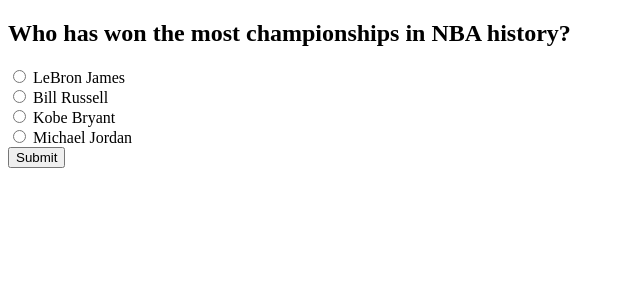
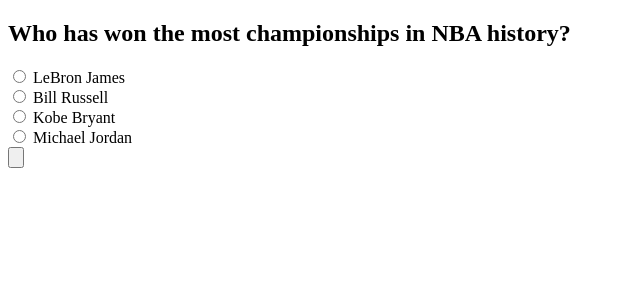
Before and after one commit to JakeKandell/quiz-site, a Django app: template quiz_site/quiz/templates/quiz/single_question.html in a window 1280 px wide. Shown: the top 300 px of the page, without its empty margins (0-640 px from the left). Run offline with Django 3.2, Linux system fonts and the light colour scheme; the template is opened without the code that fills it: values that come from a table or form of the project are taken from there, others are empty; data comes from the database, SQL or seed files in the repository.

Commit message:
edited submit button

```diff
--- a/quiz_site/quiz/templates/quiz/single_question.html
+++ b/quiz_site/quiz/templates/quiz/single_question.html
@@ -27,7 +27,7 @@
 
         {% endfor %}
 
-    <input type="submit" value="Submit">
+    <input type="submit" value={{ next_or_submit }}>
 
     </form>
 
```
